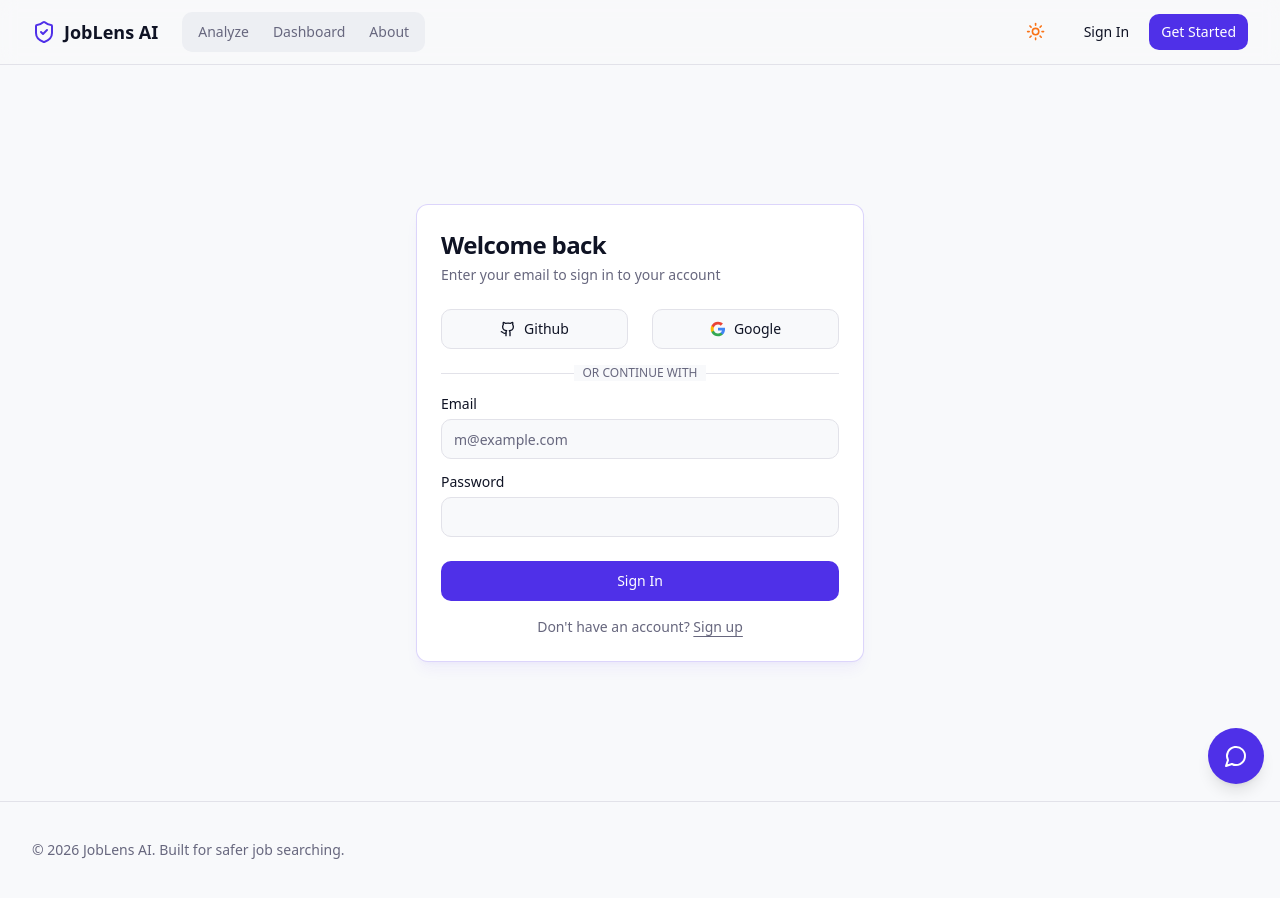
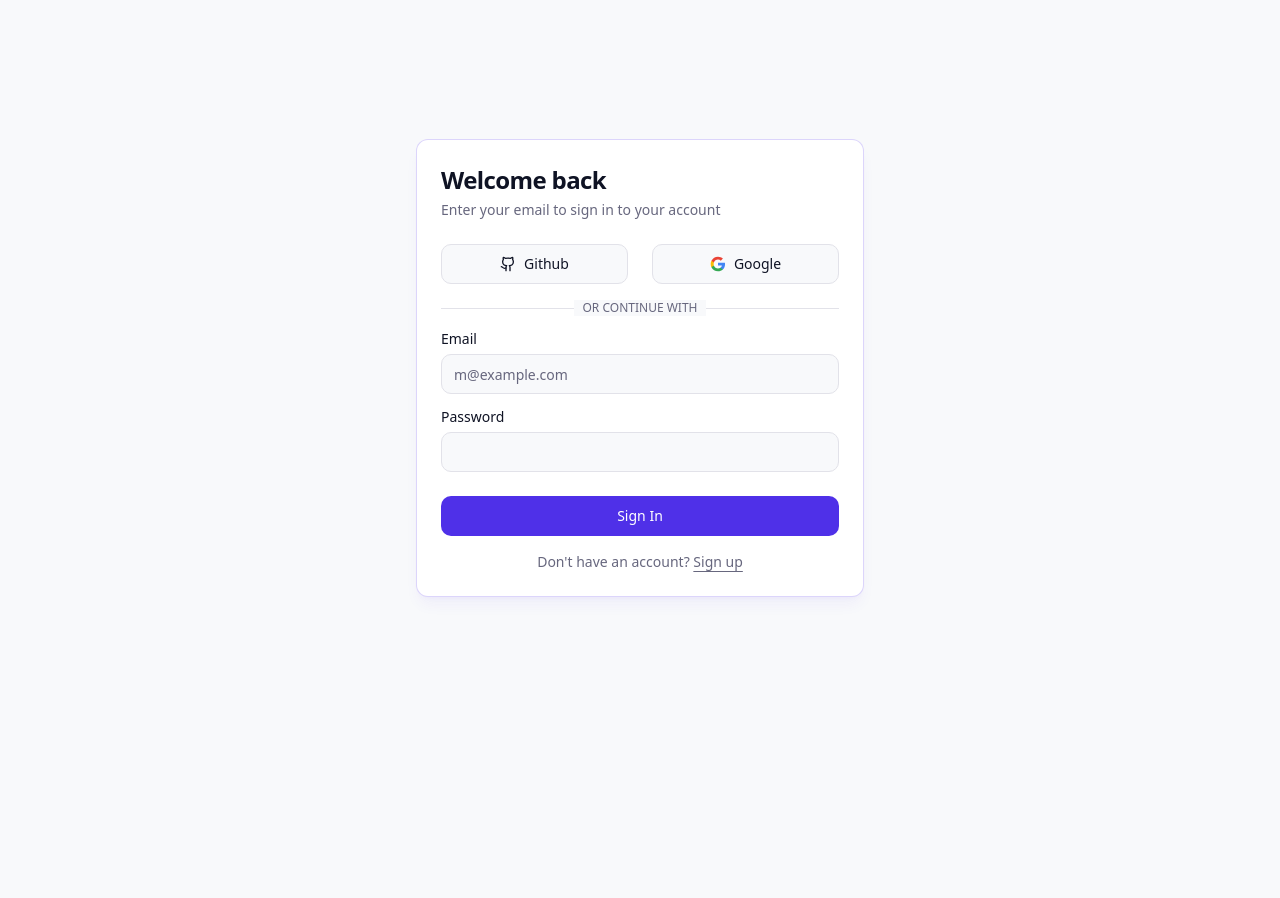
Before and after one commit to Sohith-reddy/JobLens, a React (Vite) app in the folder client/: page /login in a window 1280 px wide. After the commit the page ends 800 px from the top, so only its background shows below. Built offline with nearby package versions, Linux system fonts and the light colour scheme.

Commit message:
UI update

```diff
--- a/client/src/App.jsx
+++ b/client/src/App.jsx
@@ -1,32 +1,69 @@
-import { BrowserRouter as Router, Routes, Route } from 'react-router-dom'
+import { BrowserRouter as Router, Routes, Route, Navigate, useLocation } from 'react-router-dom'
 import { Navbar } from '@/components/layout/Navbar'
 import { Footer } from '@/components/layout/Footer'
 import { ThemeProvider } from "@/components/theme-provider"
+import { ChatWidget } from '@/components/layout/ChatWidget'
 import Home from '@/pages/Home'
 import Dashboard from '@/pages/Dashboard'
 import Login from '@/pages/auth/Login'
 import Signup from '@/pages/auth/Signup'
+import { useState, useEffect } from 'react'
 
-import { ChatWidget } from '@/components/layout/ChatWidget'
+// Layout wrapper to handle conditional Navbar/Footer/Chat visibility
+function Layout({ children, isAuthenticated, onLogout }) {
+  const location = useLocation()
+  const isAuthPage = ['/login', '/signup'].includes(location.pathname)
+
+  // Redirect if not authenticated (simple protection)
+  if (!isAuthenticated && !isAuthPage) {
+    return <Navigate to="/login" replace />
+  }
+
+  // Redirect if authenticated and trying to access auth pages
+  if (isAuthenticated && isAuthPage) {
+     return <Navigate to="/" replace />
+  }
+
+  return (
+    <div className="flex flex-col min-h-screen bg-background text-foreground transition-colors duration-300">
+      {!isAuthPage && <Navbar onLogout={onLogout} />}
+      <main className="flex-grow">
+        {children}
+      </main>
+      {!isAuthPage && <Footer />}
+      {!isAuthPage && <ChatWidget />}
+    </div>
+  )
+}
 
 function App() {
+  // Persist auth state (mock)
+  const [isAuthenticated, setIsAuthenticated] = useState(() => {
+    return localStorage.getItem('joblens_auth') === 'true'
+  })
+
+  const login = () => {
+    setIsAuthenticated(true)
+    localStorage.setItem('joblens_auth', 'true')
+  }
+
+  const logout = () => {
+    setIsAuthenticated(false)
+    localStorage.removeItem('joblens_auth')
+  }
+
   return (
     <ThemeProvider defaultTheme="system" storageKey="joblens-ui-theme">
       <Router>
-        <div className="flex flex-col min-h-screen bg-background text-foreground transition-colors duration-300">
-          <Navbar />
-          <main className="flex-grow">
+        <Layout isAuthenticated={isAuthenticated} onLogout={logout}>
           <Routes>
             <Route path="/" element={<Home />} />
             <Route path="/dashboard" element={<Dashboard />} />
-              <Route path="/login" element={<Login />} />
+            <Route path="/login" element={<Login onLogin={login} />} />
             <Route path="/signup" element={<Signup />} />
             <Route path="/about" element={<div className="p-10 text-center">About Page Placeholder</div>} />
           </Routes>
-          </main>
-          <Footer />
-          <ChatWidget />
-        </div>
+        </Layout>
       </Router>
     </ThemeProvider>
   )
--- a/client/src/components/dashboard/CompanyVerifier.jsx
+++ b/client/src/components/dashboard/CompanyVerifier.jsx
@@ -3,7 +3,7 @@ import { Building2, Globe, Shield } from "lucide-react"
 
 export function CompanyVerifier({ data }) {
   return (
-    <Card>
+    <Card className="card-hover">
       <CardHeader>
         <CardTitle className="flex items-center gap-2">
           <Building2 className="h-5 w-5" />
--- a/client/src/components/dashboard/ResumeMatch.jsx
+++ b/client/src/components/dashboard/ResumeMatch.jsx
@@ -3,7 +3,7 @@ import { Briefcase } from "lucide-react"
 
 export function ResumeMatch({ data }) {
   return (
-    <Card>
+    <Card className="card-hover">
       <CardHeader>
         <CardTitle className="flex items-center gap-2">
           <Briefcase className="h-5 w-5" />
--- a/client/src/components/dashboard/ReviewSentiment.jsx
+++ b/client/src/components/dashboard/ReviewSentiment.jsx
@@ -3,7 +3,7 @@ import { MessageSquare, ThumbsUp, ThumbsDown } from "lucide-react"
 
 export function ReviewSentiment({ data }) {
   return (
-    <Card>
+    <Card className="card-hover">
       <CardHeader>
         <CardTitle className="flex items-center gap-2">
           <MessageSquare className="h-5 w-5" />
--- a/client/src/components/dashboard/ScamDetector.jsx
+++ b/client/src/components/dashboard/ScamDetector.jsx
@@ -16,7 +16,7 @@ export function ScamDetector({ data }) {
   }
 
   return (
-    <Card>
+    <Card className="card-hover border-l-4 border-l-primary/50">
       <CardHeader>
         <CardTitle className="flex items-center gap-2">
           <StatusIcon className={`h-6 w-6 ${statusColor}`} />
--- a/client/src/components/layout/ChatWidget.jsx
+++ b/client/src/components/layout/ChatWidget.jsx
@@ -88,8 +88,8 @@ export function ChatWidget() {
       <Button
         size="icon"
         className={cn(
-            "h-14 w-14 rounded-full shadow-lg transition-transform hover:scale-110",
-            isOpen ? "bg-secondary text-secondary-foreground" : "bg-primary text-primary-foreground"
+            "h-14 w-14 rounded-full shadow-2xl transition-all duration-300 hover:scale-110 hover:shadow-primary/50",
+            isOpen ? "bg-destructive text-destructive-foreground rotate-90" : "bg-primary text-primary-foreground"
         )}
         onClick={toggleChat}
       >
--- a/client/src/components/layout/Navbar.jsx
+++ b/client/src/components/layout/Navbar.jsx
@@ -4,7 +4,7 @@ import { ShieldCheck, User } from 'lucide-react'
 import { ThemeToggle } from '@/components/layout/ThemeToggle'
 import { cn } from "@/lib/utils"
 
-export function Navbar() {
+export function Navbar({ onLogout }) {
   const location = useLocation()
 
   const navItems = [
@@ -14,28 +14,35 @@ export function Navbar() {
   ]
 
   return (
-    <nav className="border-b bg-background/95 backdrop-blur supports-[backdrop-filter]:bg-background/60 sticky top-0 z-50 w-full transition-colors duration-300">
+    <nav className="border-b bg-background/80 backdrop-blur-md sticky top-0 z-50 w-full transition-all duration-300 shadow-sm custom-navbar-gradient">
       <div className="container flex h-16 items-center justify-between">
-        <div className="flex items-center gap-6">
-          <Link to="/" className="flex items-center space-x-2">
-            <ShieldCheck className="h-6 w-6 text-primary" />
-            <span className="hidden font-bold sm:inline-block text-lg">JobLens AI</span>
+        <div className="flex items-center gap-8">
+          <Link to="/" className="flex items-center space-x-2 group">
+            <div className="bg-primary/10 p-2 rounded-full group-hover:bg-primary/20 transition-colors">
+                <ShieldCheck className="h-6 w-6 text-primary" />
+            </div>
+            <span className="hidden font-bold sm:inline-block text-xl bg-gradient-to-r from-primary to-purple-600 bg-clip-text text-transparent">
+                JobLens AI
+            </span>
           </Link>
 
           {/* Tab-based Navigation */}
-          <div className="hidden md:flex h-10 items-center justify-center rounded-md bg-muted p-1 text-muted-foreground">
+          <div className="hidden md:flex items-center space-x-1">
             {navItems.map((item) => (
               <Link
                 key={item.path}
                 to={item.path}
                 className={cn(
-                  "inline-flex items-center justify-center whitespace-nowrap rounded-sm px-3 py-1.5 text-sm font-medium ring-offset-background transition-all focus-visible:outline-none focus-visible:ring-2 focus-visible:ring-ring focus-visible:ring-offset-2",
+                  "relative px-4 py-2 text-sm font-medium transition-colors hover:text-primary",
                   location.pathname === item.path
-                    ? "bg-background text-foreground shadow-sm"
-                    : "hover:bg-background/50 hover:text-foreground"
+                    ? "text-primary"
+                    : "text-muted-foreground"
                 )}
               >
                 {item.name}
+                {location.pathname === item.path && (
+                    <span className="absolute bottom-0 left-0 h-0.5 w-full bg-primary rounded-full" />
+                )}
               </Link>
             ))}
           </div>
@@ -44,12 +51,10 @@ export function Navbar() {
         <div className="flex items-center gap-4">
           <ThemeToggle />
           <div className="hidden sm:flex items-center gap-2">
-            <Link to="/login">
-                <Button variant="ghost" size="sm">Sign In</Button>
-            </Link>
-            <Link to="/signup">
-                <Button size="sm">Get Started</Button>
-            </Link>
+            <Button variant="ghost" size="sm" onClick={onLogout}>Sign Out</Button>
+            <Button size="icon" variant="ghost" className="rounded-full">
+                <User className="h-5 w-5" />
+            </Button>
           </div>
            {/* Mobile Menu Placeholder */}
            <Button variant="ghost" size="icon" className="md:hidden">
--- a/client/src/index.css
+++ b/client/src/index.css
@@ -79,3 +79,9 @@
     @apply bg-background text-foreground transition-colors duration-300;
   }
 }
+
+@layer components {
+  .card-hover {
+    @apply transition-all duration-300 hover:scale-[1.02] hover:shadow-lg border-primary/10;
+  }
+}
--- a/client/src/pages/Home.jsx
+++ b/client/src/pages/Home.jsx
@@ -41,7 +41,7 @@ export default function Home() {
 
       <div className="grid gap-6 lg:grid-cols-2">
         {/* Job Description Section */}
-        <Card>
+        <Card className="card-hover">
           <CardHeader>
             <CardTitle>Job Description</CardTitle>
             <CardDescription>
@@ -67,7 +67,7 @@ export default function Home() {
         </Card>
 
         {/* Resume Upload Section */}
-        <Card>
+        <Card className="card-hover">
           <CardHeader>
             <CardTitle>Your Resume</CardTitle>
             <CardDescription>
--- a/client/src/pages/auth/Login.jsx
+++ b/client/src/pages/auth/Login.jsx
@@ -5,7 +5,7 @@ import { Card, CardContent, CardDescription, CardFooter, CardHeader, CardTitle }
 import { Github } from "lucide-react"
 import { Link } from "react-router-dom"
 
-export default function Login() {
+export default function Login({ onLogin }) {
   return (
     <div className="flex items-center justify-center min-h-[calc(100vh-4rem)] p-4">
       <Card className="w-full max-w-md border-primary/20 shadow-lg shadow-primary/5">
@@ -64,7 +64,7 @@ export default function Login() {
         </CardContent>
         <CardFooter>
             <div className="flex flex-col w-full gap-4">
-                <Button className="w-full">Sign In</Button>
+                <Button className="w-full" onClick={onLogin}>Sign In</Button>
                 <p className="text-center text-sm text-muted-foreground">
                     Don&apos;t have an account?{" "}
                     <Link to="/signup" className="underline underline-offset-4 hover:text-primary">
```
Lines whose indentation alone changed are shown as unchanged.
